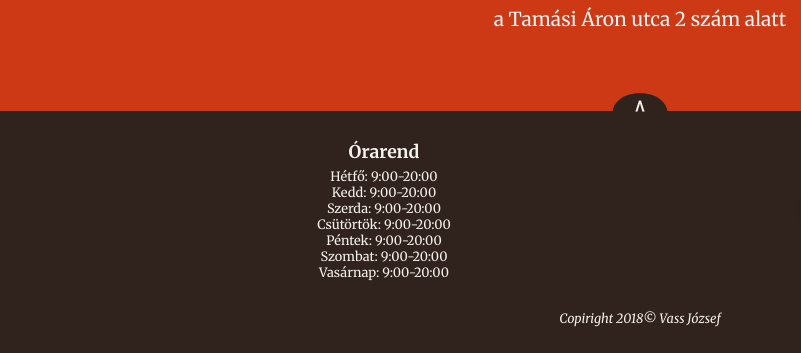
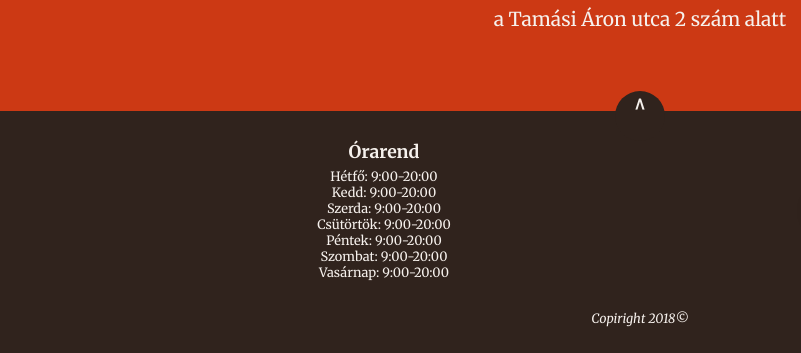
Before and after one commit to VassJoco/VassJoco.github.io, a plain HTML site: page index.html in a window 1280 px wide. Shown: the part 2793-3146 px from the top of the page, 0-801 px from the left. Drawn offline with Linux system fonts and the light colour scheme.

Commit message:
showing the site to the client

```diff
--- a/css/main.css
+++ b/css/main.css
@@ -396,14 +396,14 @@ body {
     position: absolute;
     left: 50%;
     transform: translateX(-50%);
-    bottom: 91%;
+    top: -20px;
     color: #F6F1ED;
     font-weight: 900;
     text-decoration: none;
     font-size: 18px;
     display: inline-block;
-    width: 55px;
-    height: 40px;
+    width: 50px;
+    height: 50px;
     background-color: #30231D;
     line-height: 30px;
     border-radius: 50%;
--- a/index.html
+++ b/index.html
@@ -224,7 +224,7 @@
                     </div>
                 </div>
                 <p class="copyright">
-                    <i>Copiright 2018&copy; Vass József</i>
+                    <i>Copiright 2018&copy;</i>
                 </p>
             </div>
         </footer>
```
Also changed, not shown: 1 other file.
